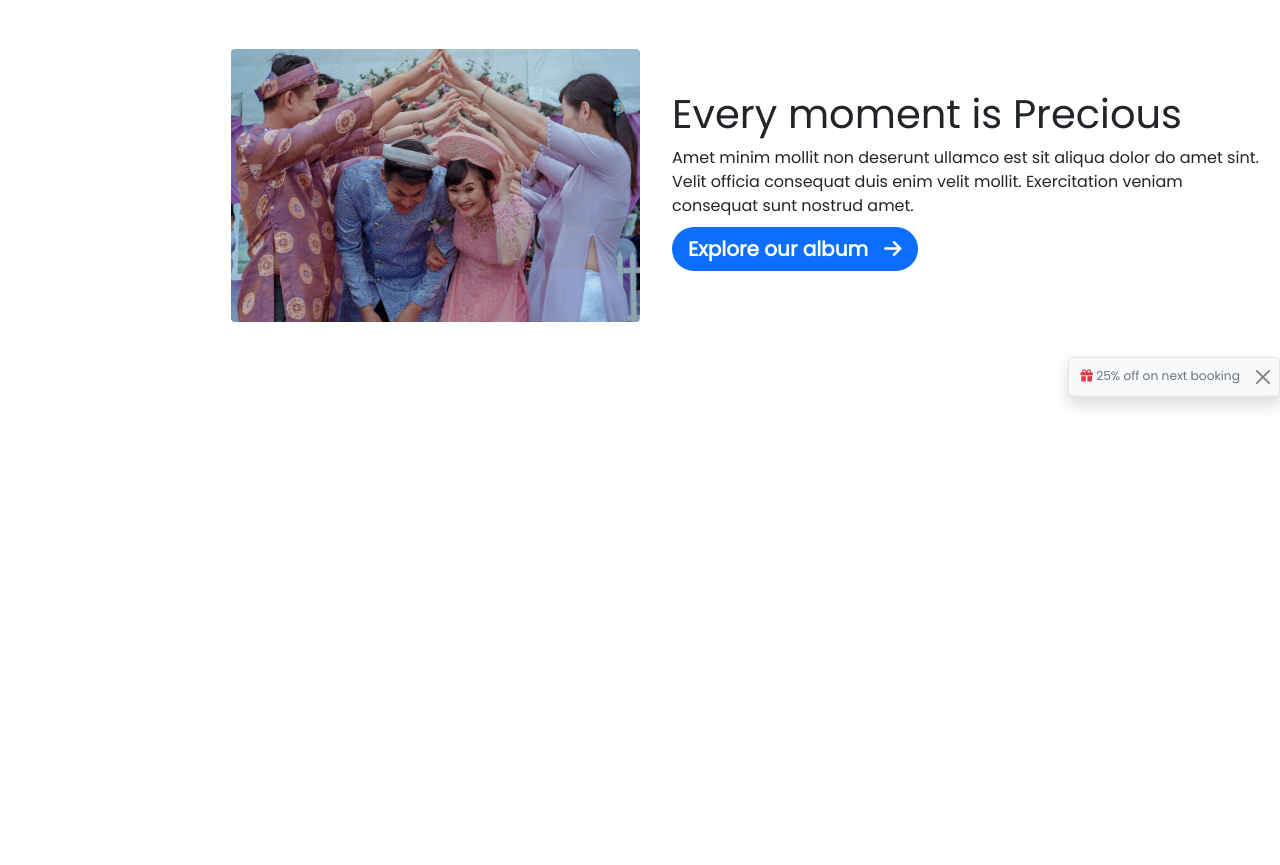
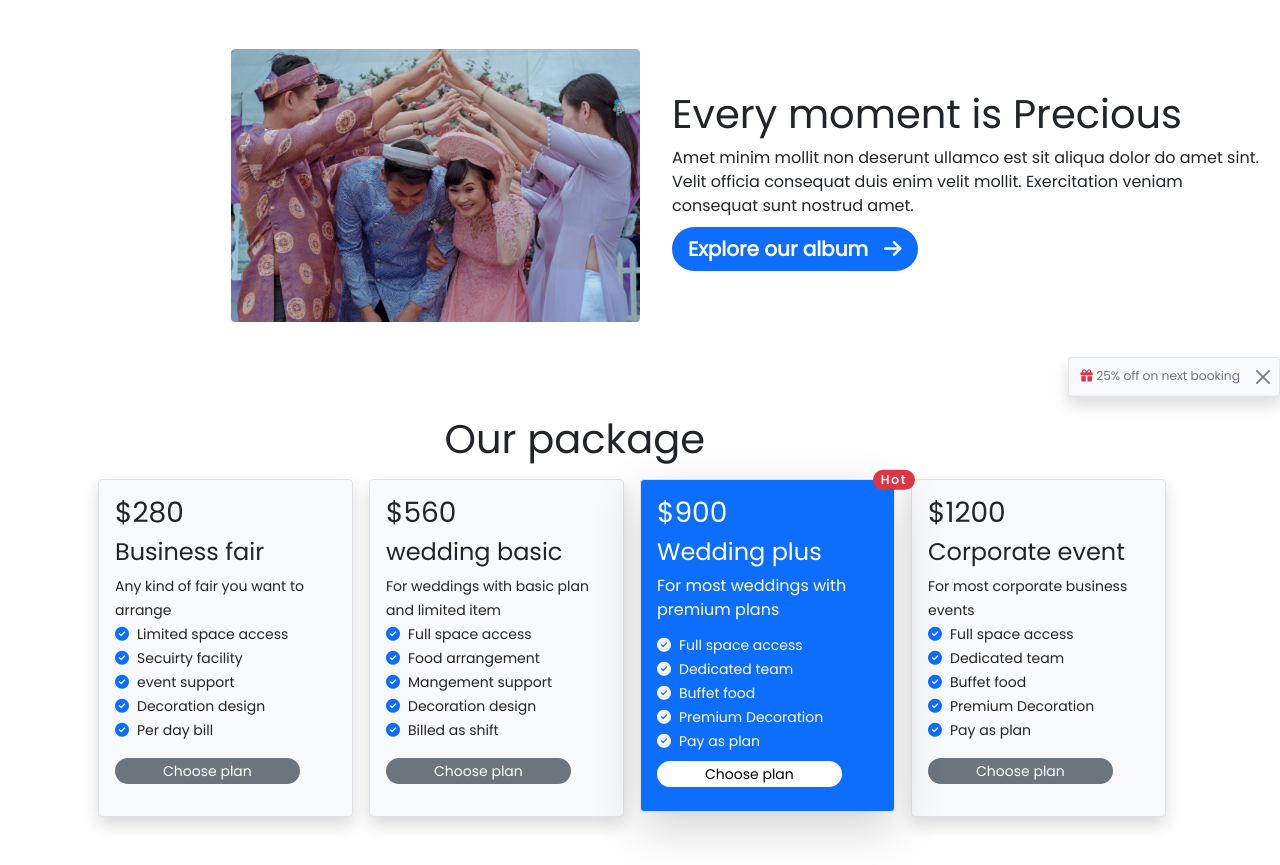
Before and after one commit to rejakazi02/Convention-Center, a plain HTML site: page index.html in a window 1280 px wide. Shown: the part 645-1510 px from the top of the page. Before the commit the page ends 1108 px from the top, so only its background shows below. Drawn offline with nearby package versions, Linux system fonts and the light colour scheme.

Commit message:
Our  package  Section

```diff
--- a/index.html
+++ b/index.html
@@ -156,7 +156,8 @@
 
 
     <section class="float-end mb-5">
-      <div role="alert" aria-live="assertive" aria-atomic="true" class="toast w-100 h-25" data-bs-autohide="false" style="margin-top: -58px;">
+      <div role="alert" aria-live="assertive" aria-atomic="true" class="toast w-100 h-25" data-bs-autohide="false"
+        style="margin-top: -58px;">
         <div class="toast-header bg-light">
           <small>
             <i class="fas fa-gift text-danger"></i> 25% off on next
@@ -168,7 +169,116 @@
 
     <!--************************* Tost  Section end ************************** -->
 
+    <!--************************* Our  package  Section start ************************** -->
 
+
+    <Section class="my-5">
+      <div class="container my-5">
+        <h1 class="text-center ">Our package</h1>
+        <div class=" container row row-cols-1 row-cols-md-2 row-cols-lg-4 g-2 g-lg-3">
+          <div class="col">
+            <div class="p-3 shadow border rounded bg-light">
+              <h3>$280</h3>
+              <h4>Business fair</h4>
+              <small>Any kind of fair you want to arrange</small> <br />
+              <small><i class="fas fa-check-circle me-2 text-primary"></i>Limited
+                space access</small>
+              <br />
+              <small><i class="fas fa-check-circle me-2 text-primary"></i>Secuirty
+                facility</small>
+              <br />
+              <small><i class="fas fa-check-circle me-2 text-primary"></i>event
+                support</small>
+              <br />
+              <small><i class="fas fa-check-circle me-2 text-primary"></i>Decoration
+                design</small>
+              <br />
+              <small><i class="fas fa-check-circle me-2 text-primary"></i>Per day
+                bill</small>
+              <br>
+              <button class="button px-5 rounded-pill bg-secondary border-0 text-white my-3"> <small>Choose
+                  plan</small></button>
+            </div>
+          </div>
+          <div class="col">
+            <div class="p-3 shadow border rounded bg-light">
+              <h3>$560</h3>
+              <h4>wedding basic</h4>
+              <small>For weddings with basic plan and limited item</small> <br />
+              <small><i class="fas fa-check-circle me-2 text-primary"></i>Full space
+                access</small>
+              <br />
+              <small><i class="fas fa-check-circle me-2 text-primary"></i>Food
+                arrangement</small>
+              <br />
+              <small><i class="fas fa-check-circle me-2 text-primary"></i>Mangement
+                support</small>
+              <br />
+              <small><i class="fas fa-check-circle me-2 text-primary"></i>Decoration
+                design</small>
+              <br />
+              <small><i class="fas fa-check-circle me-2 text-primary"></i>Billed as
+                shift</small>
+              <br>
+              <button class="button px-5 rounded-pill bg-secondary border-0 text-white my-3"> <small>Choose
+                  plan</small></button>
+            </div>
+          </div>
+          <div class="col">
+            <div class="p-3 shadow-lg border rounded bg-primary text-white position-relative">
+              <h3 class="text-start">$900</h3>
+              <h4 class="text-start">Wedding plus</h4>
+
+              <small">For most weddings with
+                premium plans</small>
+                <br />
+                <small><i class="fas fa-check-circle me-2 mt-3"></i>Full space
+                  access</small>
+                <br />
+                <small><i class="fas fa-check-circle me-2"></i>Dedicated team</small>
+                <br />
+                <small><i class="fas fa-check-circle me-2"></i>Buffet food</small>
+                <br />
+                <small><i class="fas fa-check-circle me-2"></i>Premium Decoration</small>
+                <br />
+                <small><i class="fas fa-check-circle me-2"></i>Pay as plan</small>
+                <span class="position-absolute top-0 start-100 translate-middle badge rounded-pill bg-danger"
+                  style="letter-spacing: 2px;">
+                  Hot
+                  <span class="visually-hidden">unread messages</span>
+                </span>
+                <button class="button px-5 rounded-pill bg-white border-0 my-2"> <small>Choose
+                    plan</small></button>
+            </div>
+          </div>
+          <div class="col">
+            <div class="p-3 shadow border rounded bg-light">
+              <h3>$1200</h3>
+              <h4>Corporate event</h4>
+              <small>For most corporate business events</small> <br />
+              <small><i class="fas fa-check-circle me-2 text-primary"></i>Full space
+                access</small>
+              <br />
+              <small><i class="fas fa-check-circle me-2 text-primary"></i>Dedicated team</small>
+              <br />
+              <small><i class="fas fa-check-circle me-2 text-primary"></i>Buffet food</small>
+              <br />
+              <small><i class="fas fa-check-circle me-2 text-primary"></i>Premium Decoration</small>
+              <br />
+              <small><i class="fas fa-check-circle me-2 text-primary"></i>Pay as plan</small>
+              <br>
+              <button class="button px-5 rounded-pill bg-secondary border-0 text-white my-3"> <small>Choose
+                  plan</small></button>
+            </div>
+          </div>
+
+        </div>
+      </div>
+
+    </Section>
+
+
+    <!--************************* Our  package  Section end ************************** -->
 
 
 
```
